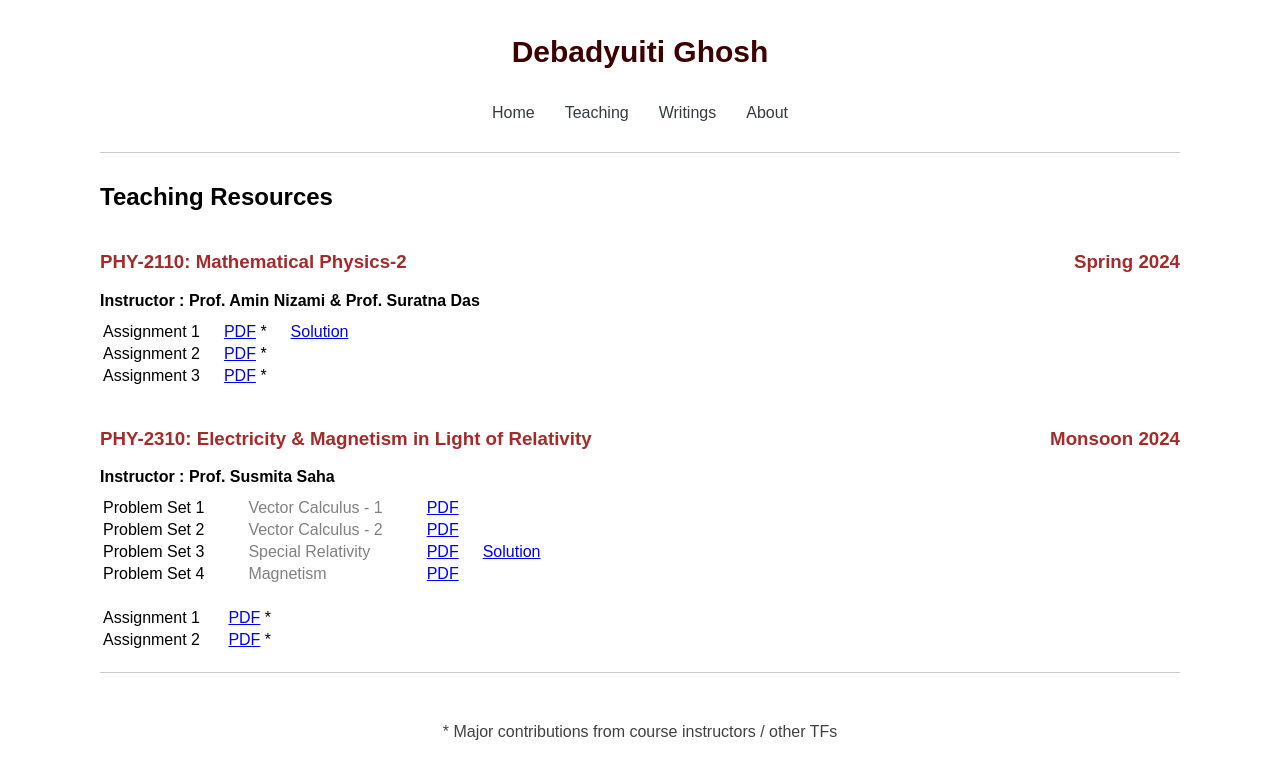
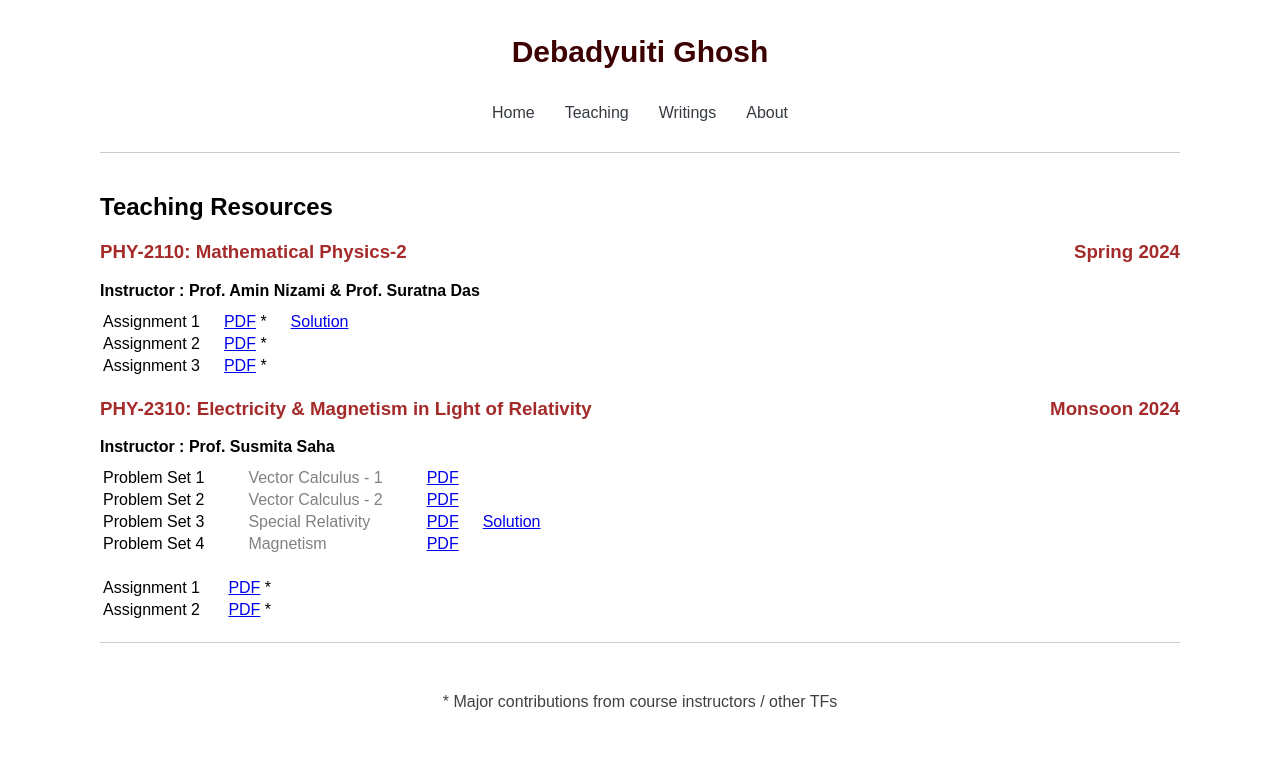
Before and after one commit to debadyuitighosh/debadyuitighosh.github.io, a Jekyll site: the page built from Teaching/teaching.md, in a window 1280 px wide. Shown: the top 779 px of the page. Built offline with Jekyll 4.4.1, drawn with Linux system fonts in a browser that asks for light colours.

Commit message:
Update style.css

```diff
--- a/assets/style.css
+++ b/assets/style.css
@@ -7,7 +7,6 @@ footer a:hover { color: #29629f; }
 
 
 /* For the TEACHING page */
-.teaching-page h2 {  margin-top: 10px; }
-.teaching-page h3 {  margin-top: 40px; }
-.teaching-page h4 {  margin-top: 10px;  margin-bottom: 10px;
-}
+.teaching-page h2 {  margin-top: 20px; margin-bottom: 5px; }
+.teaching-page h3 {  margin-top: 20px; }
+.teaching-page h4 {  margin-top: 10px;  margin-bottom: 10px; }
```
